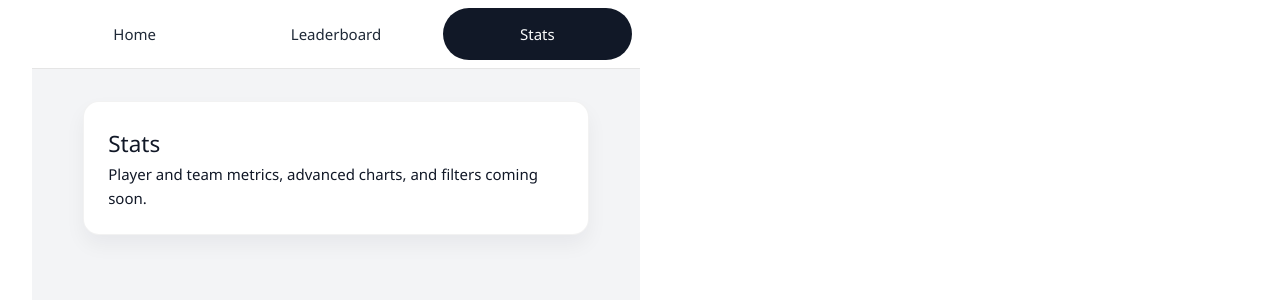
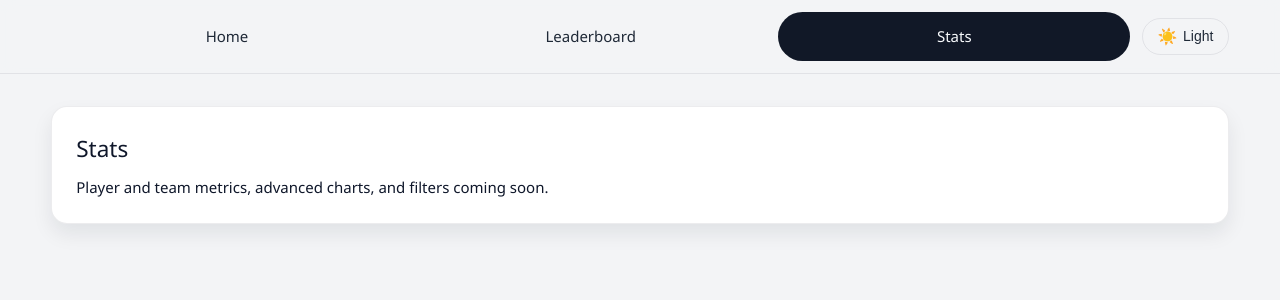
Before and after one commit to DindieWestWood/nba-mvc, a Vue app: page /stats in a window 1280 px wide. Shown: the top 300 px of the page. Built offline with nearby package versions, Linux system fonts and the light colour scheme.

Commit message:
feat: add theming mechanism

```diff
--- a/src/App.vue
+++ b/src/App.vue
@@ -16,9 +16,9 @@ import NavigationMenu from './components/NavigationMenu.vue'
 <style scoped>
 .app-shell {
   min-height: 100vh;
-  background: #f3f4f6;
-  color: #111827;
-  font-family: 'Segoe UI', system-ui, -apple-system, BlinkMacSystemFont, 'Helvetica Neue', sans-serif;
+  background: var(--surface-body);
+  color: var(--color-text-primary);
+  font-family: var(--font-family-base);
 }
 
 .content {
@@ -27,20 +27,20 @@ import NavigationMenu from './components/NavigationMenu.vue'
   gap: 1.5rem;
 }
 
-.panel {
-  background: #fff;
+:global(.panel) {
+  background: var(--surface-panel);
   border-radius: 1rem;
   padding: 1.5rem;
-  border: 1px solid rgba(0, 0, 0, 0.05);
-  box-shadow: 0 10px 20px rgba(15, 23, 42, 0.05);
+  border: 1px solid var(--surface-panel-border);
+  box-shadow: var(--surface-panel-shadow);
 }
 
-.panel h1,
-.panel h2 {
+:global(.panel h1),
+:global(.panel h2) {
   margin-bottom: 0.5rem;
 }
 
-.panel p {
+:global(.panel p) {
   margin: 0;
   line-height: 1.6;
 }
--- a/src/assets/base.css
+++ b/src/assets/base.css
@@ -1,53 +1,56 @@
-/* color palette from <https://github.com/vuejs/theme> */
+/* base palette pulled from https://github.com/vuejs/theme */
 :root {
   --vt-c-white: #ffffff;
   --vt-c-white-soft: #f8f8f8;
   --vt-c-white-mute: #f2f2f2;
 
   --vt-c-black: #181818;
-  --vt-c-black-soft: #222222;
-  --vt-c-black-mute: #282828;
+  --vt-c-black-soft: #1f2937;
+  --vt-c-black-mute: #111827;
 
   --vt-c-indigo: #2c3e50;
 
-  --vt-c-divider-light-1: rgba(60, 60, 60, 0.29);
-  --vt-c-divider-light-2: rgba(60, 60, 60, 0.12);
-  --vt-c-divider-dark-1: rgba(84, 84, 84, 0.65);
-  --vt-c-divider-dark-2: rgba(84, 84, 84, 0.48);
+  --vt-c-divider-light-1: rgba(15, 23, 42, 0.18);
+  --vt-c-divider-light-2: rgba(15, 23, 42, 0.08);
+  --vt-c-divider-dark-1: rgba(148, 163, 184, 0.4);
+  --vt-c-divider-dark-2: rgba(148, 163, 184, 0.25);
 
-  --vt-c-text-light-1: var(--vt-c-indigo);
-  --vt-c-text-light-2: rgba(60, 60, 60, 0.66);
-  --vt-c-text-dark-1: var(--vt-c-white);
-  --vt-c-text-dark-2: rgba(235, 235, 235, 0.64);
+  --vt-c-text-light-1: #0f172a;
+  --vt-c-text-light-2: #334155;
+  --vt-c-text-dark-1: #e2e8f0;
+  --vt-c-text-dark-2: #cbd5f5;
+
+  --section-gap: 160px;
+  --font-family-base: 'Segoe UI', system-ui, -apple-system, BlinkMacSystemFont, 'Helvetica Neue', sans-serif;
+  --transition-theme: 0.25s ease;
 }
 
-/* semantic color variables for this project */
 :root {
-  --color-background: var(--vt-c-white);
-  --color-background-soft: var(--vt-c-white-soft);
-  --color-background-mute: var(--vt-c-white-mute);
-
-  --color-border: var(--vt-c-divider-light-2);
-  --color-border-hover: var(--vt-c-divider-light-1);
-
-  --color-heading: var(--vt-c-text-light-1);
-  --color-text: var(--vt-c-text-light-1);
-
-  --section-gap: 160px;
+  --surface-body: #f3f4f6;
+  --surface-panel: #ffffff;
+  --surface-panel-border: rgba(15, 23, 42, 0.08);
+  --surface-panel-shadow: 0 10px 20px rgba(15, 23, 42, 0.08);
+  --color-text-primary: var(--vt-c-text-light-1);
+  --color-nav-bg: rgba(243, 244, 246, 0.85);
+  --color-nav-link: #1f2937;
+  --color-nav-link-hover-border: rgba(17, 24, 39, 0.2);
+  --color-nav-link-active-bg: #111827;
+  --color-nav-link-active-text: #f8fafc;
+  --color-focus: #3b82f6;
 }
 
-@media (prefers-color-scheme: dark) {
-  :root {
-    --color-background: var(--vt-c-black);
-    --color-background-soft: var(--vt-c-black-soft);
-    --color-background-mute: var(--vt-c-black-mute);
-
-    --color-border: var(--vt-c-divider-dark-2);
-    --color-border-hover: var(--vt-c-divider-dark-1);
-
-    --color-heading: var(--vt-c-text-dark-1);
-    --color-text: var(--vt-c-text-dark-2);
-  }
+:root[data-theme='dark'] {
+  --surface-body: #0f172a;
+  --surface-panel: #1e293b;
+  --surface-panel-border: rgba(148, 163, 184, 0.2);
+  --surface-panel-shadow: 0 15px 35px rgba(2, 6, 23, 0.9);
+  --color-text-primary: var(--vt-c-text-dark-1);
+  --color-nav-bg: rgba(2, 6, 23, 0.8);
+  --color-nav-link: #e2e8f0;
+  --color-nav-link-hover-border: rgba(148, 163, 184, 0.6);
+  --color-nav-link-active-bg: #38bdf8;
+  --color-nav-link-active-text: #0f172a;
+  --color-focus: #38bdf8;
 }
 
 *,
@@ -60,27 +63,27 @@
 
 body {
   min-height: 100vh;
-  color: var(--color-text);
-  background: var(--color-background);
+  color: var(--color-text-primary);
+  background: var(--surface-body);
   transition:
-    color 0.5s,
-    background-color 0.5s;
+    color var(--transition-theme),
+    background-color var(--transition-theme);
   line-height: 1.6;
-  font-family:
-    Inter,
-    -apple-system,
-    BlinkMacSystemFont,
-    'Segoe UI',
-    Roboto,
-    Oxygen,
-    Ubuntu,
-    Cantarell,
-    'Fira Sans',
-    'Droid Sans',
-    'Helvetica Neue',
-    sans-serif;
+  font-family: var(--font-family-base);
   font-size: 15px;
   text-rendering: optimizeLegibility;
   -webkit-font-smoothing: antialiased;
   -moz-osx-font-smoothing: grayscale;
 }
+
+.visually-hidden {
+  position: absolute;
+  width: 1px;
+  height: 1px;
+  padding: 0;
+  margin: -1px;
+  overflow: hidden;
+  clip: rect(0, 0, 0, 0);
+  white-space: nowrap;
+  border: 0;
+}
--- a/src/assets/main.css
+++ b/src/assets/main.css
@@ -1,35 +1,15 @@
 @import './base.css';
 
 #app {
-  max-width: 1280px;
-  margin: 0 auto;
-  padding: 2rem;
-  font-weight: normal;
+  min-height: 100vh;
 }
 
-a,
-.green {
-  text-decoration: none;
-  color: hsla(160, 100%, 37%, 1);
-  transition: 0.4s;
-  padding: 3px;
+a {
+  color: inherit;
 }
 
-@media (hover: hover) {
-  a:hover {
-    background-color: hsla(160, 100%, 37%, 0.2);
-  }
+img {
+  max-width: 100%;
+  height: auto;
+  display: block;
 }
-
-@media (min-width: 1024px) {
-  body {
-    display: flex;
-    place-items: center;
-  }
-
-  #app {
-    display: grid;
-    grid-template-columns: 1fr 1fr;
-    padding: 0 2rem;
-  }
-}
--- a/src/components/NavigationMenu.vue
+++ b/src/components/NavigationMenu.vue
@@ -1,16 +1,14 @@
 <script setup>
 import { RouterLink } from 'vue-router'
 import { useNavigation } from '../composables/useNavigation'
+import ThemeToggle from './ThemeToggle.vue'
 
-const { items, navigate } = useNavigation()
-
-function handleSelect(id) {
-  navigate(id)
-}
+const { items } = useNavigation()
 </script>
 
 <template>
   <nav class="primary-nav" aria-label="Primary">
+    <div class="primary-nav__inner">
       <ul class="primary-nav__list">
         <li v-for="item in items" :key="item.id" class="primary-nav__item">
           <RouterLink
@@ -18,27 +16,42 @@ function handleSelect(id) {
             :class="{ 'primary-nav__link--active': item.isActive }"
             :to="item.path"
             :aria-current="item.isActive ? 'page' : undefined"
-          @click="handleSelect(item.id)"
           >
             <span class="primary-nav__text">{{ item.label }}</span>
           </RouterLink>
         </li>
       </ul>
+
+      <ThemeToggle class="primary-nav__toggle" />
+    </div>
   </nav>
 </template>
 
 <style scoped>
 .primary-nav {
-  border-bottom: 1px solid rgba(0, 0, 0, 0.1);
-  background: #fff;
+  border-bottom: 1px solid var(--surface-panel-border);
+  background: var(--color-nav-bg);
+  position: sticky;
+  top: 0;
+  z-index: 10;
+  backdrop-filter: blur(8px);
+}
+
+.primary-nav__inner {
+  display: flex;
+  flex-wrap: wrap;
+  align-items: center;
+  gap: 0.75rem;
+  padding: 0.75rem clamp(1rem, 4vw, 4rem);
 }
 
 .primary-nav__list {
   list-style: none;
-  margin: 0;
-  padding: 0.5rem;
   display: flex;
   gap: 0.75rem;
+  margin: 0;
+  padding: 0;
+  flex: 1;
 }
 
 .primary-nav__item {
@@ -47,27 +60,31 @@ function handleSelect(id) {
 
 .primary-nav__link {
   display: block;
-  padding: 0.75rem 1rem;
+  padding: 0.65rem 0.95rem;
   border-radius: 999px;
   text-align: center;
   text-decoration: none;
   font-weight: 600;
-  color: #1f2937;
+  color: var(--color-nav-link);
   border: 2px solid transparent;
   transition: background 0.2s ease, color 0.2s ease, border-color 0.2s ease;
 }
 
 .primary-nav__link:hover {
-  border-color: rgba(17, 24, 39, 0.2);
+  border-color: var(--color-nav-link-hover-border);
 }
 
 .primary-nav__link:focus-visible {
-  outline: 3px solid #3b82f6;
+  outline: 3px solid var(--color-focus);
   outline-offset: 3px;
 }
 
 .primary-nav__link--active {
-  background: #111827;
-  color: #f9fafb;
+  background: var(--color-nav-link-active-bg);
+  color: var(--color-nav-link-active-text);
+}
+
+.primary-nav__toggle {
+  flex-shrink: 0;
 }
 </style>
--- /dev/null
+++ b/src/components/ThemeToggle.vue
@@ -0,0 +1,60 @@
+<script setup>
+import { computed } from 'vue'
+import { useTheme } from '../composables/useTheme'
+
+const { theme, toggleTheme, isDark } = useTheme()
+
+const label = computed(() =>
+  isDark.value ? 'Switch to light theme' : 'Switch to dark theme'
+)
+
+const icon = computed(() => (isDark.value ? '🌙' : '☀️'))
+</script>
+
+<template>
+  <button
+    class="theme-toggle"
+    type="button"
+    :aria-pressed="isDark"
+    :title="label"
+    @click="toggleTheme"
+  >
+    <span class="visually-hidden">{{ label }}</span>
+    <span aria-hidden="true" class="theme-toggle__icon">{{ icon }}</span>
+    <span class="theme-toggle__text">{{ theme }}</span>
+  </button>
+</template>
+
+<style scoped>
+.theme-toggle {
+  display: inline-flex;
+  align-items: center;
+  gap: 0.35rem;
+  padding: 0.5rem 0.9rem;
+  border-radius: 999px;
+  border: 1px solid var(--surface-panel-border);
+  background: transparent;
+  color: var(--color-nav-link);
+  cursor: pointer;
+  font-weight: 600;
+  text-transform: capitalize;
+  transition: background 0.2s ease, color 0.2s ease, border-color 0.2s ease;
+}
+
+.theme-toggle:hover {
+  border-color: var(--color-nav-link-hover-border);
+}
+
+.theme-toggle:focus-visible {
+  outline: 3px solid var(--color-focus);
+  outline-offset: 3px;
+}
+
+.theme-toggle__icon {
+  font-size: 1rem;
+}
+
+.theme-toggle__text {
+  font-size: 0.875rem;
+}
+</style>
--- /dev/null
+++ b/src/composables/useTheme.js
@@ -0,0 +1,59 @@
+import { computed, ref, watch } from 'vue'
+
+const STORAGE_KEY = 'nba-mvc-theme'
+const SUPPORTED_THEMES = ['light', 'dark']
+const mediaQuery =
+  typeof window !== 'undefined' ? window.matchMedia('(prefers-color-scheme: dark)') : null
+
+function getInitialTheme() {
+  if (typeof window === 'undefined') {
+    return 'light'
+  }
+
+  const stored = window.localStorage.getItem(STORAGE_KEY)
+  if (SUPPORTED_THEMES.includes(stored)) {
+    return stored
+  }
+
+  return mediaQuery?.matches ? 'dark' : 'light'
+}
+
+const theme = ref(getInitialTheme())
+
+function applyTheme(value) {
+  if (typeof document !== 'undefined') {
+    document.documentElement.dataset.theme = value
+  }
+}
+
+watch(
+  theme,
+  (value) => {
+    applyTheme(value)
+    if (typeof window !== 'undefined') {
+      window.localStorage.setItem(STORAGE_KEY, value)
+    }
+  },
+  { immediate: true }
+)
+
+export function useTheme() {
+  function setTheme(value) {
+    if (SUPPORTED_THEMES.includes(value)) {
+      theme.value = value
+    }
+  }
+
+  function toggleTheme() {
+    setTheme(theme.value === 'dark' ? 'light' : 'dark')
+  }
+
+  const isDark = computed(() => theme.value === 'dark')
+
+  return {
+    theme,
+    isDark,
+    setTheme,
+    toggleTheme,
+  }
+}
```
Lines whose indentation alone changed are shown as unchanged.
